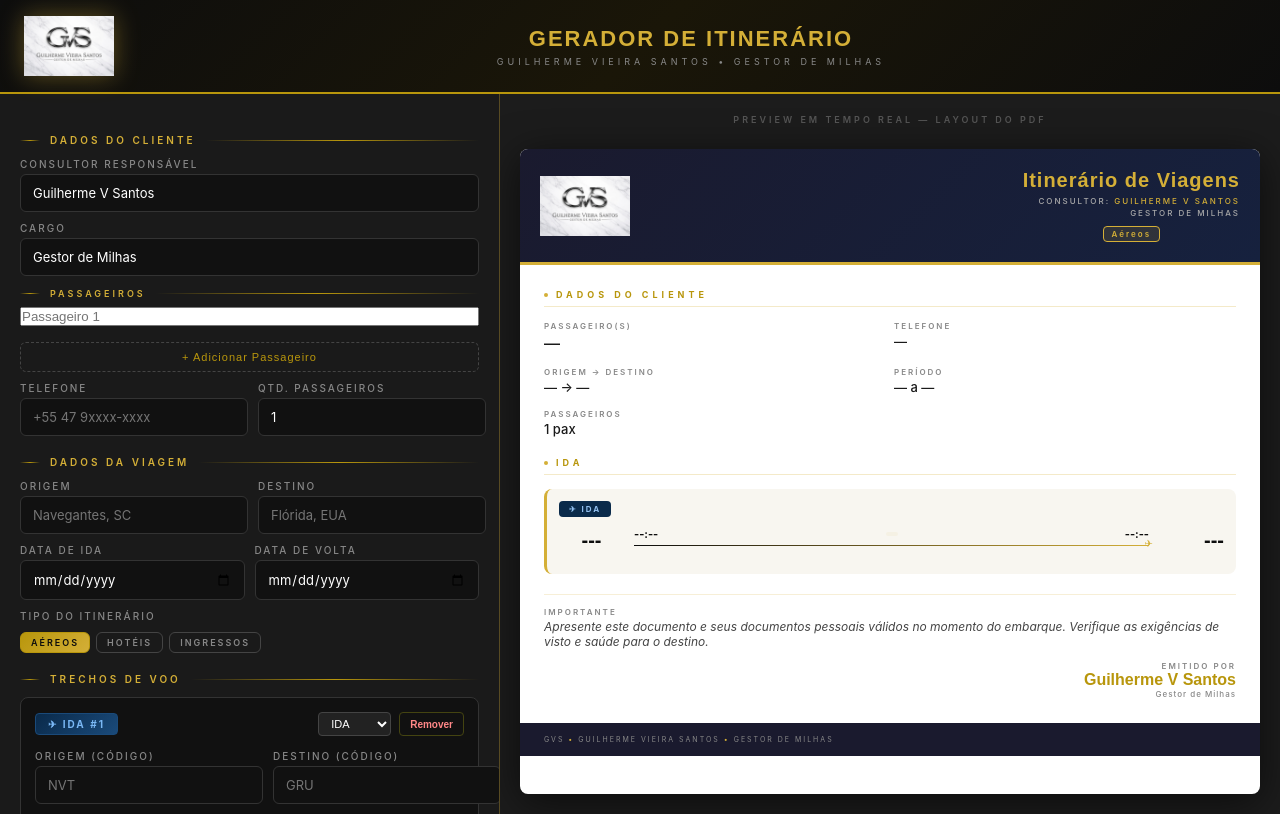
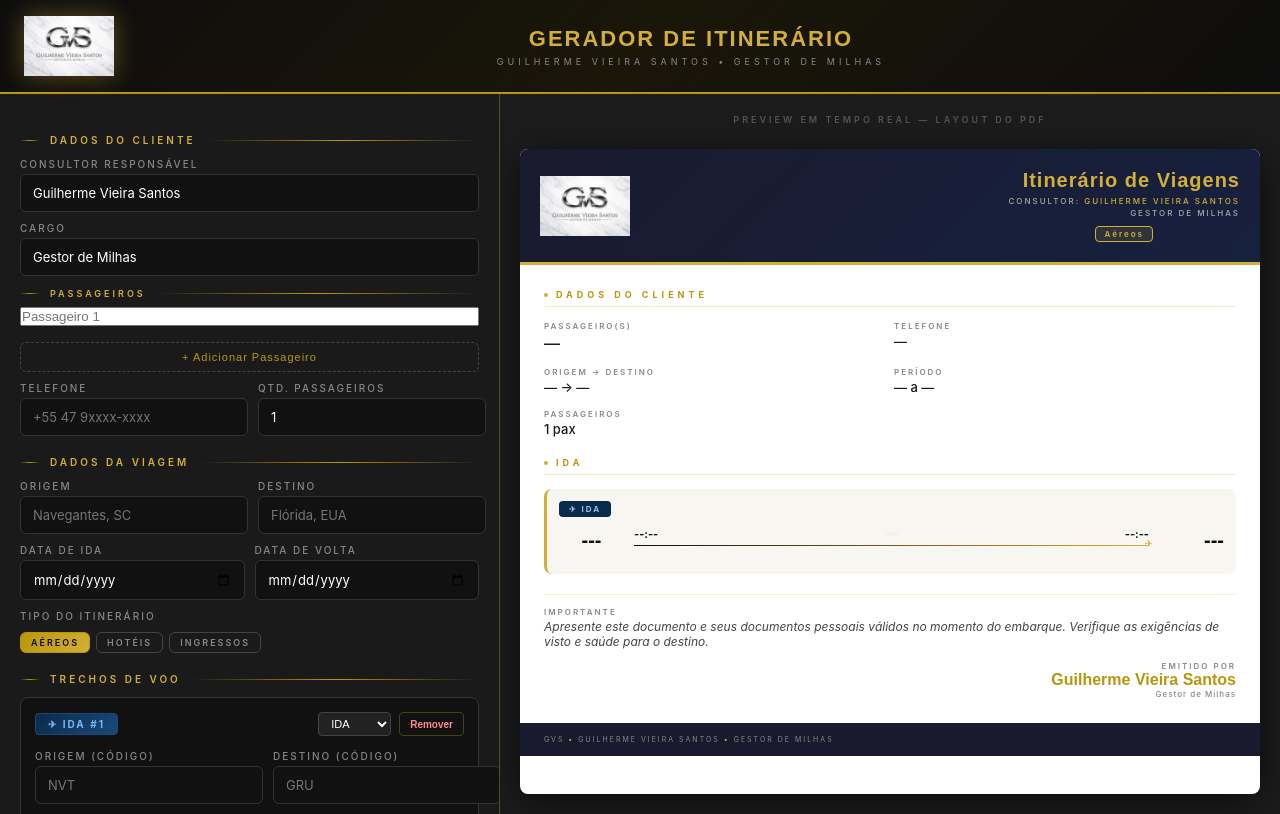
Before and after one commit to DeevLeandro/GerarItinerario, a React (Create React App) app: page / in a window 1280 px wide. Built offline with nearby package versions, Linux system fonts and the light colour scheme.

Commit message:
Update App.js

```diff
--- a/src/App.js
+++ b/src/App.js
@@ -39,7 +39,7 @@ function App() {
     return {
       nomes: [''],
       telefone: '',
-      consultor: 'Guilherme V Santos',
+      consultor: 'Guilherme Vieira Santos',
       cargo: 'Gestor de Milhas',
       origem: '',
       destino: '',
@@ -139,7 +139,7 @@ function App() {
       const novo = {
         nomes: [''],
         telefone: '',
-        consultor: 'Guilherme V Santos',
+        consultor: 'Guilherme Vieira Santos',
         cargo: 'Gestor de Milhas',
         origem: '',
         destino: '',
```
